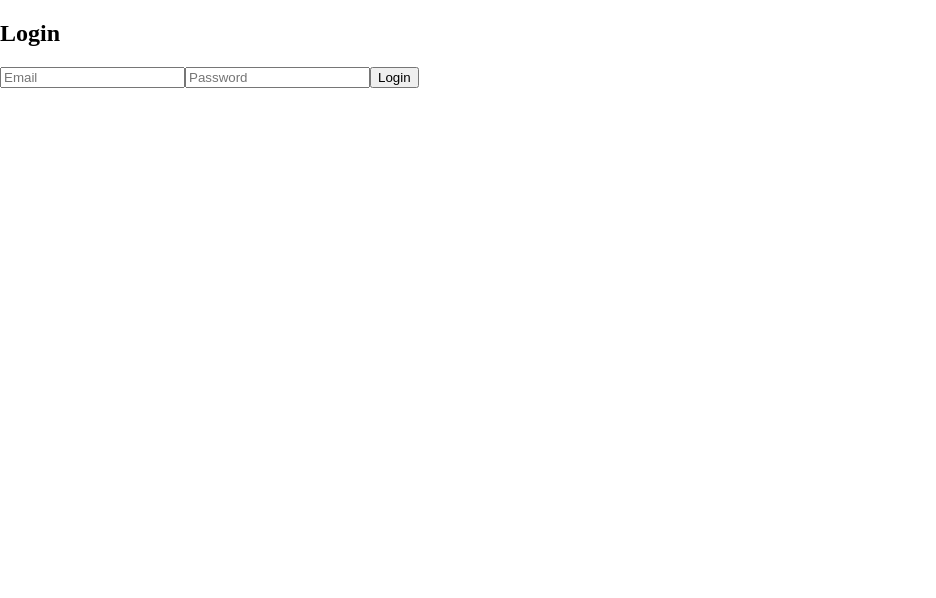
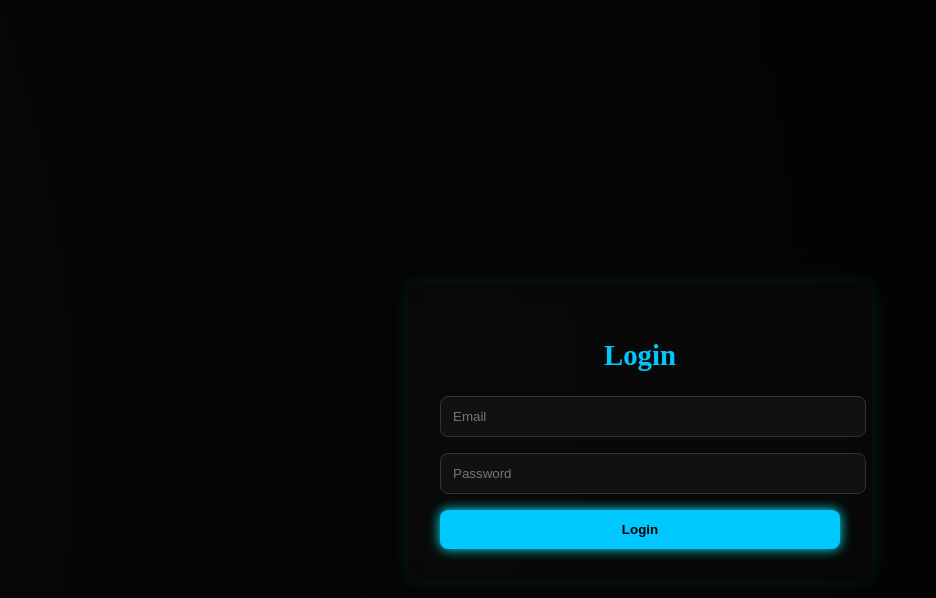
Before and after one commit to ShadowB0X/Deployed-VSC-for-Shadowbox.dk, a React (Vite) app: page /login in a window 1280 px wide. Shown: the top 598 px of the page, without its empty margins (0-936 px from the left). Built offline with nearby package versions, Linux system fonts and the light colour scheme.

Commit message:
css for login and register page

```diff
--- /dev/null
+++ b/src/components/AuthForm.module.css
@@ -0,0 +1,78 @@
+/* src/components/AuthForm.module.css */
+
+@keyframes ambientGlow {
+    0% { background-position: 0% 50%; }
+    50% { background-position: 100% 50%; }
+    100% { background-position: 0% 50%; }
+  }
+
+  .authContainer {
+    min-height: 100vh;
+    display: flex;
+    align-items: center;
+    justify-content: center;
+
+    background: radial-gradient(circle at center, #0a0a0a 0%, #000 100%);
+    background-size: 400% 400%;
+    animation: ambientGlow 20s ease infinite;
+
+    color: white;
+    padding: 2rem;
+  }
+
+  .formBox {
+    background: rgba(255, 255, 255, 0.02);
+    backdrop-filter: blur(8px);
+    border-radius: 12px;
+    box-shadow: 0 0 20px rgba(0, 255, 255, 0.1);
+    padding: 2rem;
+    max-width: 400px;
+    width: 100%;
+    text-align: center;
+  }
+
+  h2 {
+    margin-bottom: 1.5rem;
+    font-size: 1.8rem;
+    color: #00c8ff;
+  }
+
+  input {
+    display: block;
+    width: 100%;
+    padding: 0.75rem;
+    margin-bottom: 1rem;
+    background: #111;
+    color: white;
+    border: 1px solid #333;
+    border-radius: 8px;
+    transition: border 0.3s ease;
+  }
+
+  input:focus {
+    outline: none;
+    border-color: #00c8ff;
+  }
+
+  button {
+    width: 100%;
+    padding: 0.75rem;
+    background: #00c8ff;
+    border: none;
+    border-radius: 8px;
+    color: black;
+    font-weight: bold;
+    cursor: pointer;
+    box-shadow: 0 0 12px #00f2ff;
+    transition: background 0.3s ease;
+  }
+
+  button:hover {
+    background: #00a6d9;
+  }
+
+  .message {
+    margin-top: 1rem;
+    color: #ccc;
+    font-size: 0.95rem;
+  }
--- a/src/pages/LoginPage.jsx
+++ b/src/pages/LoginPage.jsx
@@ -1,5 +1,6 @@
 import { useState } from 'react';
 import { Navigate } from 'react-router-dom';
+import styles from '../components/AuthForm.module.css';
 
 export default function LoginPage({ onLogin }) {
   const [email, setEmail] = useState('');
@@ -17,7 +18,7 @@ export default function LoginPage({ onLogin }) {
     if (res.ok) {
       const { token } = await res.json();
       onLogin(token);
-      setRedirect(true); // ✅ trigger navigation AFTER token is set
+      setRedirect(true);
     } else {
       alert('Login failed');
     }
@@ -28,20 +29,25 @@ export default function LoginPage({ onLogin }) {
   }
 
   return (
-    <form onSubmit={handleSubmit}>
+    <div className={styles.authContainer}>
+      <form onSubmit={handleSubmit} className={styles.formBox}>
         <h2>Login</h2>
         <input
+          type="email"
+          placeholder="Email"
           value={email}
           onChange={e => setEmail(e.target.value)}
-        placeholder="Email"
+          required
         />
         <input
           type="password"
+          placeholder="Password"
           value={password}
           onChange={e => setPassword(e.target.value)}
-        placeholder="Password"
+          required
         />
         <button type="submit">Login</button>
       </form>
+    </div>
   );
 }
--- a/src/pages/RegisterPage.jsx
+++ b/src/pages/RegisterPage.jsx
@@ -1,4 +1,5 @@
 import { useState } from 'react';
+import styles from '../components/AuthForm.module.css';
 
 export default function RegisterPage() {
   const [email, setEmail] = useState('');
@@ -17,9 +18,7 @@ export default function RegisterPage() {
     try {
       const res = await fetch('https://api.powersurge.dk/api/user/register', {
         method: 'POST',
-        headers: {
-          'Content-Type': 'application/json',
-        },
+        headers: { 'Content-Type': 'application/json' },
         body: JSON.stringify({ email, password }),
       });
 
@@ -38,11 +37,8 @@ try {
           } else {
             errorMsg = await res.text();
           }
-} catch (e) {
-  // do nothing, fallback to default errorMsg
-}
+        } catch (_) {}
         setMessage(`Registration failed: ${errorMsg}`);
-
       }
     } catch (error) {
       setMessage(`Error: ${error.message}`);
@@ -50,10 +46,11 @@ setMessage(`Registration failed: ${errorMsg}`);
   };
 
   return (
-    <form onSubmit={handleRegister}>
+    <div className={styles.authContainer}>
+      <form onSubmit={handleRegister} className={styles.formBox}>
         <h2>Register</h2>
         <input
-        type="text"
+          type="email"
           placeholder="Email"
           value={email}
           onChange={e => setEmail(e.target.value)}
@@ -74,7 +71,8 @@ setMessage(`Registration failed: ${errorMsg}`);
           required
         />
         <button type="submit">Register</button>
-      {message && <p>{message}</p>}
+        {message && <p className={styles.message}>{message}</p>}
       </form>
+    </div>
   );
 }
```
Lines whose indentation alone changed are shown as unchanged.
